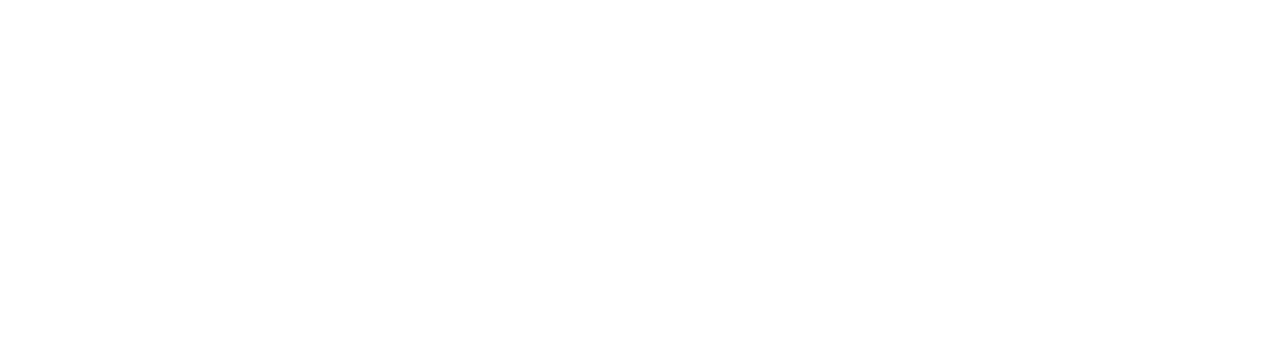
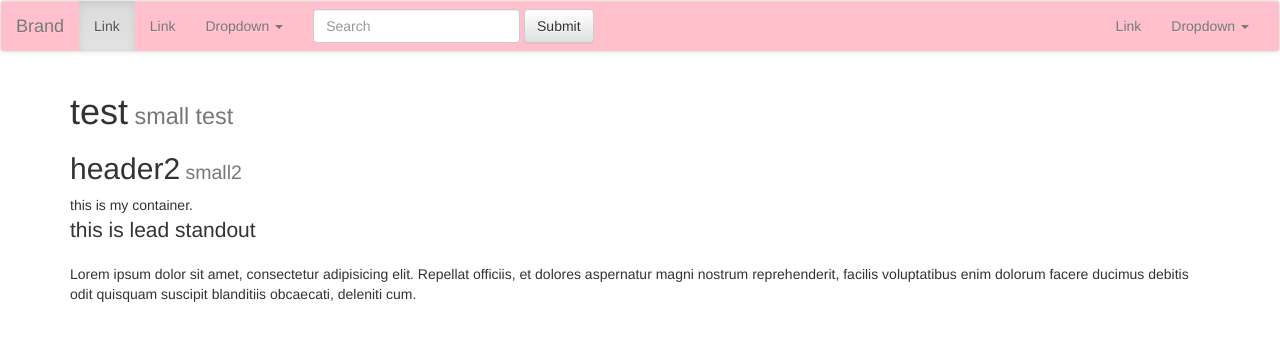
Before and after one commit to paroza/lesson2, a plain HTML site: page bootstrap.html in a window 1280 px wide. Drawn offline with nearby package versions, Linux system fonts and the light colour scheme.

Commit message:
edit bootstrap css

```diff
--- a/bootstrap.html
+++ b/bootstrap.html
@@ -10,10 +10,80 @@
 <!-- Optional theme -->
 <link rel="stylesheet" href="https://maxcdn.bootstrapcdn.com/bootstrap/3.3.2/css/bootstrap-theme.min.css">
 
+<link rel="stylesheet" href="css/mine.css">
+
+<meta name="viewport" content="width=device-width, initial-scale=1">
 
 
 </head>
 <body>
+	<nav class="navbar navbar-default">
+  <div class="container-fluid">
+    <!-- Brand and toggle get grouped for better mobile display -->
+    <div class="navbar-header">
+      <button type="button" class="navbar-toggle collapsed" data-toggle="collapse" data-target="#bs-example-navbar-collapse-1">
+        <span class="sr-only">Toggle navigation</span>
+        <span class="icon-bar"></span>
+        <span class="icon-bar"></span>
+        <span class="icon-bar"></span>
+      </button>
+      <a class="navbar-brand" href="#">Brand</a>
+    </div>
+
+    <!-- Collect the nav links, forms, and other content for toggling -->
+    <div class="collapse navbar-collapse" id="bs-example-navbar-collapse-1">
+      <ul class="nav navbar-nav">
+        <li class="active"><a href="#">Link <span class="sr-only">(current)</span></a></li>
+        <li><a href="#">Link</a></li>
+        <li class="dropdown">
+          <a href="#" class="dropdown-toggle" data-toggle="dropdown" role="button" aria-expanded="false">Dropdown <span class="caret"></span></a>
+          <ul class="dropdown-menu" role="menu">
+            <li><a href="#">Action</a></li>
+            <li><a href="#">Another action</a></li>
+            <li><a href="#">Something else here</a></li>
+            <li class="divider"></li>
+            <li><a href="#">Separated link</a></li>
+            <li class="divider"></li>
+            <li><a href="#">One more separated link</a></li>
+          </ul>
+        </li>
+      </ul>
+      <form class="navbar-form navbar-left" role="search">
+        <div class="form-group">
+          <input type="text" class="form-control" placeholder="Search">
+        </div>
+        <button type="submit" class="btn btn-default">Submit</button>
+      </form>
+      <ul class="nav navbar-nav navbar-right">
+        <li><a href="#">Link</a></li>
+        <li class="dropdown">
+          <a href="#" class="dropdown-toggle" data-toggle="dropdown" role="button" aria-expanded="false">Dropdown <span class="caret"></span></a>
+          <ul class="dropdown-menu" role="menu">
+            <li><a href="#">Action</a></li>
+            <li><a href="#">Another action</a></li>
+            <li><a href="#">Something else here</a></li>
+            <li class="divider"></li>
+            <li><a href="#">Separated link</a></li>
+          </ul>
+        </li>
+      </ul>
+    </div><!-- /.navbar-collapse -->
+  </div><!-- /.container-fluid -->
+</nav>
+
+
+	<div class="container">
+		<h1> test<small> small test</small></h1>
+		<h2> header2<small> small2</small></h2>
+
+		this is my container.
+
+		<p class="lead"> this is lead standout</p>
+		<p>
+			Lorem ipsum dolor sit amet, consectetur adipisicing elit. Repellat officiis, et dolores aspernatur magni nostrum reprehenderit, facilis voluptatibus enim dolorum facere ducimus debitis odit quisquam suscipit blanditiis obcaecati, deleniti cum.
+		</p>
+
+	</div>
 
 
 
--- /dev/null
+++ b/css/main.css
@@ -0,0 +1,3 @@
+body {
+	color: black;
+}
--- /dev/null
+++ b/css/mine.css
@@ -0,0 +1,3 @@
+.navbar {
+	background:pink;
+}
```
Also changed, not shown: 1 other file.
